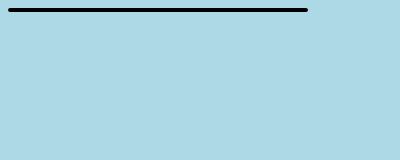
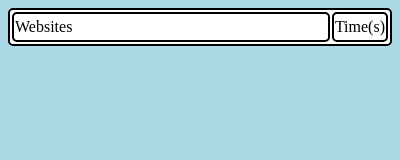
Before and after one commit to Habit-Tracker-Google-Project/Baron, a browser extension: page test_extensions/popup.html in a window 400 px wide. Drawn offline with Linux system fonts and the light colour scheme.

Commit message:
added popup labels

```diff
--- a/test_extensions/popup.js
+++ b/test_extensions/popup.js
@@ -3,6 +3,14 @@
 chrome.storage.session.get(null, function(items) {
    const div = document.getElementById("splits");
    const table = document.createElement("table");
+   var initial = document.createElement("tr");
+   var cell1 = document.createElement("td");
+   cell1.append("Websites");
+   var cell2 = document.createElement("td");
+   cell2.append("Time(s)");
+   initial.append(cell1);
+   initial.append(cell2);
+   table.append(initial);
 
    // Iterate over the entries of the items object
    Object.entries(items).forEach(([key, item]) => {
--- a/test_extensions/style.css
+++ b/test_extensions/style.css
@@ -14,7 +14,6 @@ h1 {
 #splits {
     background-color: rgb(255, 255, 255);
     border-radius: 5px;
-    width: 300px;
 }
 
 table, tr, td {
```
